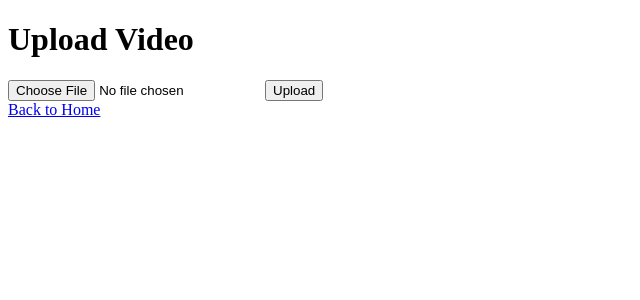
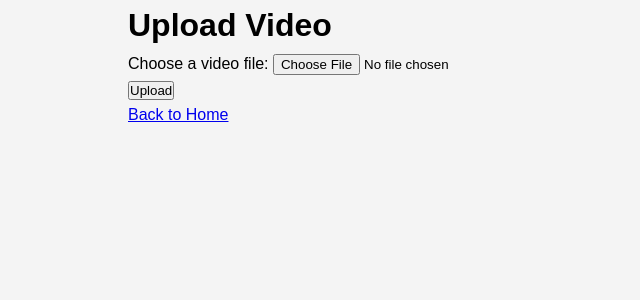
Before and after one commit to justinjonathan15/video-image-processor, a Flask app: page /upload/video in a window 1280 px wide. Shown: the top 300 px of the page, without its empty margins (0-640 px from the left). Run offline with Flask 2, Linux system fonts and the light colour scheme.

Commit message:
Update video.html

```diff
--- a/templates/video.html
+++ b/templates/video.html
@@ -1,16 +1,24 @@
-<!DOCTYPE html>
+<!doctype html>
 <html lang="en">
 <head>
-    <meta charset="UTF-8">
-    <meta name="viewport" content="width=device-width, initial-scale=1.0">
-    <title>Upload Video</title>
+  <meta charset="utf-8">
+  <meta name="viewport" content="width=device-width, initial-scale=1, shrink-to-fit=no">
+  <title>Upload Video</title>
+  <link rel="stylesheet" href="{{ url_for('static', filename='css/styles.css') }}">
 </head>
 <body>
+  <div class="container">
     <h1>Upload Video</h1>
-    <form action="{{ url_for('upload_video') }}" method="POST" enctype="multipart/form-data">
-        <input type="file" name="file" accept="video/*" required>
+    <form method="POST" enctype="multipart/form-data">
+      <div>
+        <label for="file">Choose a video file:</label>
+        <input type="file" name="file" id="file" accept=".mp4, .avi, .mov">
+      </div>
+      <div>
         <button type="submit">Upload</button>
+      </div>
     </form>
     <a href="{{ url_for('index') }}">Back to Home</a>
+  </div>
 </body>
 </html>
```
